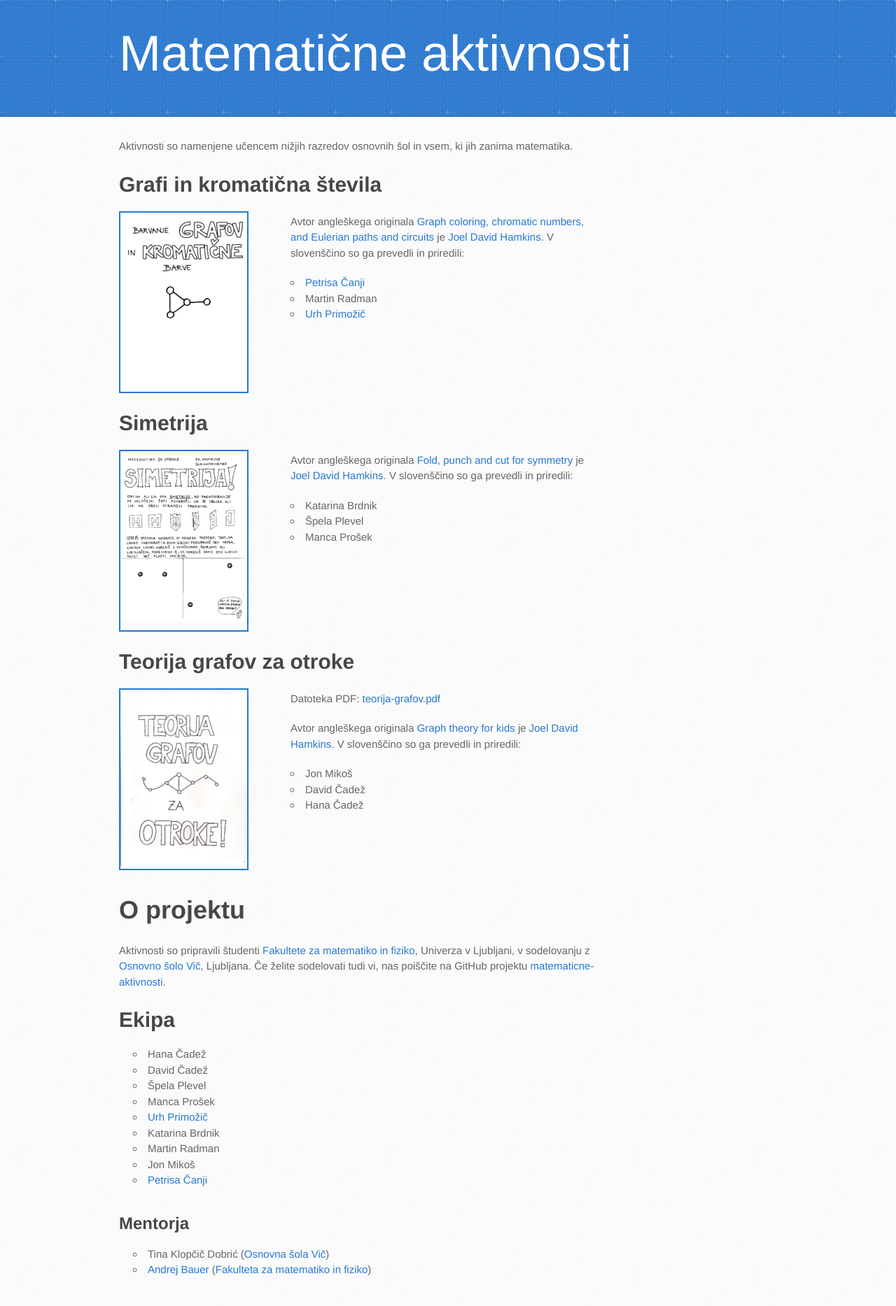
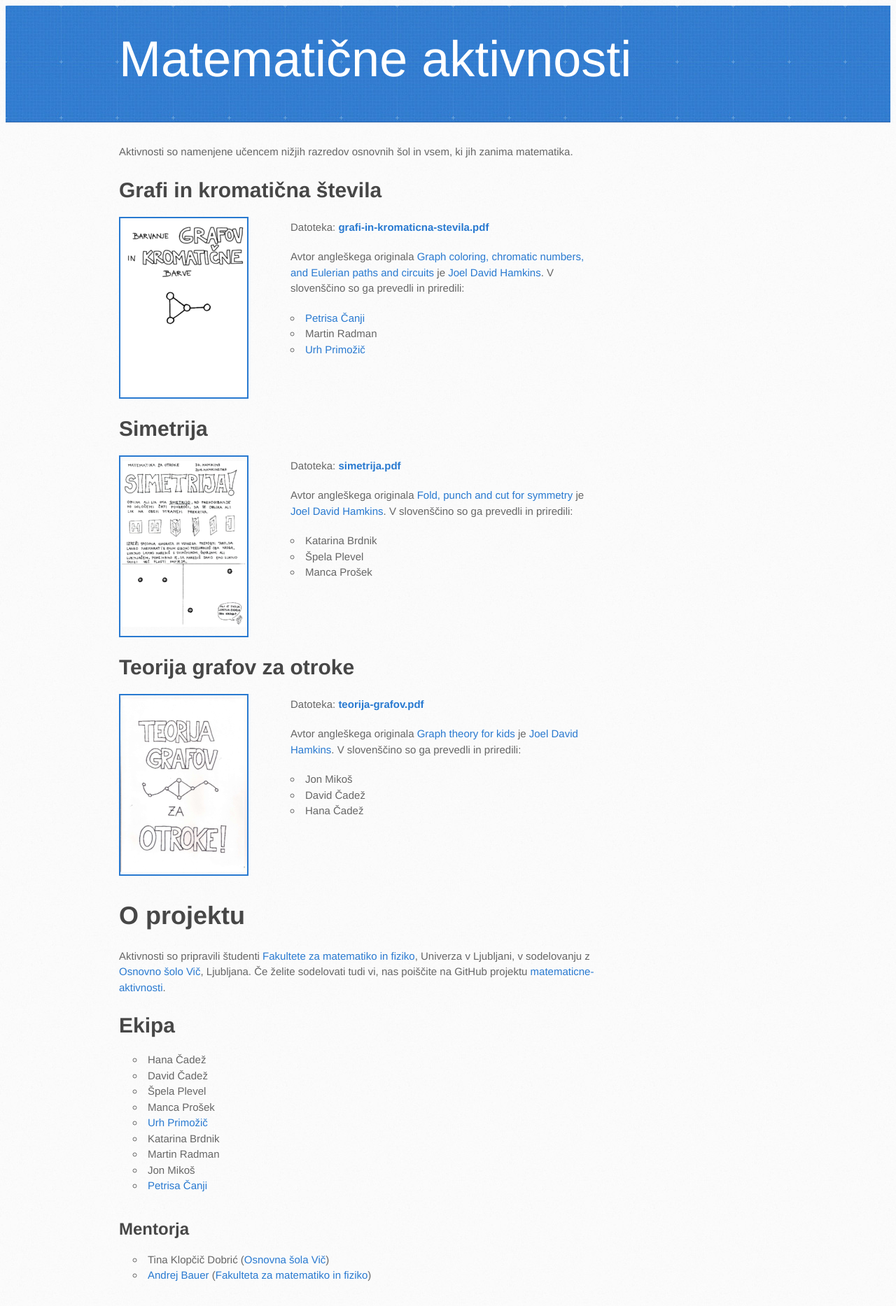
Before and after one commit to ul-fmf/matematicne-aktivnosti, a Jekyll site: the page built from index.md, in a window 1280 px wide. Shown: the whole page at 70% size. Built offline with Jekyll 4.4.1, drawn with Linux system fonts in a browser that asks for light colours; our own code applies the rules of GitHub Pages for plain Markdown files; the repository's description, which GitHub fills in, is left out.

Commit message:
Odstrani odvisnost od `github-pages`.

```diff
--- a/Gemfile
+++ b/Gemfile
@@ -1,4 +1,3 @@
 source "https://rubygems.org"
 
 gem "jekyll"
-gem "github-pages", group: :jekyll_plugins
--- a/_config.yml
+++ b/_config.yml
@@ -3,6 +3,11 @@ title: "Matematične aktivnosti"
 description: # you can place here a subtitle
 logo: # 120x120 px default image used for Twitter summary card
 locale: sl
+url: https://ul-fmf.github.io/matematicne-aktivnosti/
+
+sass:
+  sass_dir: _sass
+  style: compressed
 
 exclude:
   - .bundle
--- a/_layouts/default.html
+++ b/_layouts/default.html
@@ -4,23 +4,17 @@
     <meta charset='utf-8'>
     <meta http-equiv="X-UA-Compatible" content="IE=edge">
     <meta name="viewport" content="width=device-width, initial-scale=1, maximum-scale=1">
-    <link rel="stylesheet" href="{{ '/assets/css/style.css?v=' | append: site.github.build_revision | relative_url }}" media="screen" type="text/css">
-    <link rel="stylesheet" href="{{ '/assets/css/print.css' | relative_url }}" media="print" type="text/css">
+    <link rel="stylesheet" href="/assets/css/main.css" media="screen" type="text/css">
 
-    <!--[if lt IE 9]>
-    <script src="https://oss.maxcdn.com/html5shiv/3.7.3/html5shiv.min.js"></script>
-    <![endif]-->
-
-{% seo %}
   </head>
 
   <body>
     <header>
       <div class="inner">
         <a href="{{ '/' | absolute_url }}">
-          <h1>{{ site.title | default: site.github.repository_name }}</h1>
+          <h1>{{ site.title }}</h1>
         </a>
-        <h2>{{ site.description | default: site.github.project_tagline }}</h2>
+        <h2>{{ site.description }}</h2>
       </div>
     </header>
 
--- /dev/null
+++ b/assets/css/main.scss
@@ -0,0 +1,378 @@
+---
+sitemap: false
+---
+
+/* LAYOUT STYLES */
+body {
+  font-family: 'Helvetica Neue', Helvetica, Arial, serif;
+  font-size: 15px;
+  font-weight: 400;
+  line-height: 1.5;
+  color: #666;
+  background: #fafafa url(../images/body-bg.jpg) 0 0 repeat;
+}
+
+p {
+  margin-top: 0;
+}
+
+a {
+  color: #2879d0;
+}
+
+a:hover {
+  color: #2268b2;
+}
+
+header {
+  padding-top: 40px;
+  padding-bottom: 40px;
+  font-family: 'Helvetica Neue', Helvetica, Arial, serif;
+  background: #2e7bcf url(../images/header-bg.jpg) 0 0 repeat-x;
+  border-bottom: solid 1px #275da1;
+}
+
+header h1 {
+  white-space: nowrap;
+  width: 540px;
+  margin-top: 0;
+  margin-bottom: 0.2em;
+  font-size: 72px;
+  font-weight: normal;
+  line-height: 1;
+  color: #fff;
+}
+
+header h2 {
+  width: 540px;
+  margin-top: 0;
+  margin-bottom: 0;
+  font-size: 26px;
+  font-weight: normal;
+  line-height: 1.3;
+  color: #9ddcff;
+}
+
+.inner {
+  position: relative;
+  width: 940px;
+  margin: 0 auto;
+}
+
+#content-wrapper {
+  padding-top: 30px;
+  border-top: solid 1px #fff;
+}
+
+#main-content {
+  width: 690px;
+}
+
+#main-content img {
+  border: solid 2px #2879d0;
+  float: left;
+  margin-right: 4em;
+}
+
+#main-content img:hover {
+  border: solid 2px #2268b2;
+}
+
+
+#downloads {
+  margin-bottom: 40px;
+}
+
+a.button {
+  width: 134px;
+  height: 58px;
+  padding-top: 22px;
+  padding-left: 68px;
+  font-family: 'Helvetica Neue', Helvetica, Arial, serif;
+  font-size: 23px;
+  line-height: 1.2;
+  color: #fff;
+}
+a.button small {
+  display: block;
+  font-size: 11px;
+}
+header a.button {
+  position: absolute;
+  top: 0;
+  right: 0;
+  background: transparent url(../images/github-button.png) 0 0 no-repeat;
+}
+
+code, pre {
+  margin-bottom: 30px;
+  font-family: Monaco, "Bitstream Vera Sans Mono", "Lucida Console", Terminal, monospace;
+  font-size: 13px;
+  color: #222;
+}
+
+code {
+  padding: 0 3px;
+  background-color: #f2f8fc;
+  border: solid 1px #dbe7f3;
+}
+
+pre {
+  padding: 20px;
+  overflow: auto;
+  text-shadow: none;
+  background: #fff;
+  border: solid 1px #f2f2f2;
+}
+pre code {
+  padding: 0;
+  color: #2879d0;
+  background-color: #fff;
+  border: none;
+}
+
+ul, ol, dl {
+  margin-bottom: 10px;
+}
+
+
+/* COMMON STYLES */
+
+hr {
+  height: 0;
+  margin-top: 1em;
+  margin-bottom: 1em;
+  border: 0;
+  border-top: solid 1px #ddd;
+}
+
+table {
+  width: 100%;
+  border: 1px solid #ebebeb;
+}
+
+th {
+  font-weight: 500;
+}
+
+td {
+  font-weight: 300;
+  text-align: center;
+  border: 1px solid #ebebeb;
+}
+
+form {
+  padding: 20px;
+  background: #f2f2f2;
+
+}
+
+
+/* GENERAL ELEMENT TYPE STYLES */
+
+#main-content h1 {
+  margin-top: 0;
+  margin-bottom: 20px;
+  font-family: 'Helvetica Neue', Helvetica, Arial, serif;
+  font-size: 2.8em;
+  font-weight: normal;
+  color: #474747;
+}
+
+#main-content h2 {
+  margin-bottom: 20px;
+  font-family: 'Helvetica Neue', Helvetica, Arial, serif;
+  font-size: 2.4em;
+  font-weight: bold;
+  color: #474747;
+}
+
+#main-content h3 {
+  margin-top: 10px;
+  margin-bottom: 16px;
+  font-family: 'Helvetica Neue', Helvetica, Arial, serif;
+  font-size: 2.0em;
+  font-weight: bold;
+  color: #474747;
+}
+
+#main-content h4 {
+  margin-bottom: 8px;
+  font-family: 'Helvetica Neue', Helvetica, Arial, serif;
+  font-size: 1.6em;
+  font-weight: bold;
+  color: #474747;
+}
+
+#main-content h5 {
+  margin-bottom: 8px;
+  font-family: 'Helvetica Neue', Helvetica, Arial, serif;
+  font-size: 1.2em;
+  color: #474747;
+}
+
+#main-content h6 {
+  margin-bottom: 8px;
+  font-family: 'Helvetica Neue', Helvetica, Arial, serif;
+  font-size: 1em;
+  color: #474747;
+  text-indent: 3px;
+}
+
+p {
+  margin-bottom: 20px;
+}
+
+a {
+  text-decoration: none;
+}
+
+p a {
+  font-weight: 400;
+}
+
+blockquote {
+  padding: 0 0 0 30px;
+  margin-bottom: 20px;
+  font-size: 15px;
+  border-left: 10px solid #e9e9e9;
+}
+
+ul {
+  list-style: circle inside;
+  padding-left: 20px;
+}
+
+ol {
+  list-style-position: inside;
+  list-style: decimal;
+  padding-left: 20px;
+}
+
+dl dd {
+  font-style: italic;
+  font-weight: 100;
+}
+
+footer {
+  padding-top: 20px;
+  padding-bottom: 30px;
+  margin-top: 40px;
+  font-size: 13px;
+  color: #aaa;
+}
+
+footer a {
+  color: #666;
+}
+footer a:hover {
+  color: #444;
+}
+
+/* MISC */
+.clearfix:after {
+  display: block;
+  height: 0;
+  clear: both;
+  visibility: hidden;
+  content: '.';
+}
+
+.clearfix {display: inline-block;}
+* html .clearfix {height: 1%;}
+.clearfix {display: block;}
+
+/* #Media Queries
+================================================== */
+
+/* Smaller than standard 960 (devices and browsers) */
+@media only screen and (max-width: 959px) { }
+
+/* Tablet Portrait size to standard 960 (devices and browsers) */
+@media only screen and (min-width: 768px) and (max-width: 959px) {
+  .inner {
+    width: 740px;
+  }
+  header h1, header h2 {
+    width: 340px;
+  }
+  header h1 {
+    font-size: 60px;
+  }
+  header h2 {
+    font-size: 30px;
+  }
+  #main-content {
+    width: 490px;
+  }
+  #main-content h1:before,
+  #main-content h2:before,
+  #main-content h3:before,
+  #main-content h4:before,
+  #main-content h5:before,
+  #main-content h6:before {
+    padding-right: 0;
+    margin-left: 0;
+    content: none;
+  }
+}
+
+/* All Mobile Sizes (devices and browser) */
+@media only screen and (max-width: 767px) {
+  .inner {
+    width: 93%;
+  }
+  header {
+    padding: 20px 0;
+  }
+  header .inner {
+    position: relative;
+  }
+  header h1, header h2 {
+    width: 100%;
+  }
+  header h1 {
+    font-size: 48px;
+  }
+  header h2 {
+    font-size: 24px;
+  }
+  header a.button {
+    position: relative;
+    display: inline-block;
+    width: auto;
+    height: auto;
+    padding: 5px 10px;
+    margin-top: 15px;
+    font-size: 13px;
+    line-height: 1;
+    color: #2879d0;
+    text-align: center;
+    background-color: #9ddcff;
+    background-image: none;
+    border-radius: 5px;
+    -moz-border-radius: 5px;
+    -webkit-border-radius: 5px;
+  }
+  header a.button small {
+    display: inline;
+    font-size: 13px;
+  }
+  #main-content,
+  #main-content h1:before,
+  #main-content h2:before,
+  #main-content h3:before,
+  #main-content h4:before,
+  #main-content h5:before,
+  #main-content h6:before {
+    padding-right: 0;
+    margin-left: 0;
+    content: none;
+  }
+}
+
+/* Mobile Landscape Size to Tablet Portrait (devices and browsers) */
+@media only screen and (min-width: 480px) and (max-width: 767px) { }
+
+/* Mobile Portrait Size to Mobile Landscape Size (devices and browsers) */
+@media only screen and (max-width: 479px) { }
--- a/assets/css/print.scss
+++ /dev/null
@@ -1,231 +0,0 @@
----
----
-
-html, body, div, span, applet, object, iframe,
-h1, h2, h3, h4, h5, h6, p, blockquote, pre,
-a, abbr, acronym, address, big, cite, code,
-del, dfn, em, img, ins, kbd, q, s, samp,
-small, strike, strong, sub, sup, tt, var,
-b, u, i, center,
-dl, dt, dd, ol, ul, li,
-fieldset, form, label, legend,
-table, caption, tbody, tfoot, thead, tr, th, td,
-article, aside, canvas, details, embed,
-figure, figcaption, footer, header, hgroup,
-menu, nav, output, ruby, section, summary,
-time, mark, audio, video {
-  padding: 0;
-  margin: 0;
-  font: inherit;
-  font-size: 100%;
-  vertical-align: baseline;
-  border: 0;
-}
-/* HTML5 display-role reset for older browsers */
-article, aside, details, figcaption, figure,
-footer, header, hgroup, menu, nav, section {
-  display: block;
-}
-body {
-  line-height: 1;
-}
-ol, ul {
-  list-style: none;
-}
-blockquote, q {
-  quotes: none;
-}
-blockquote:before, blockquote:after,
-q:before, q:after {
-  content: '';
-  content: none;
-}
-table {
-  border-spacing: 0;
-  border-collapse: collapse;
-}
-body {
-  font-family: 'Helvetica Neue', Helvetica, Arial, serif;
-  font-size: 13px;
-  line-height: 1.5;
-  color: #000;
-}
-
-a {
-  font-weight: bold;
-  color: #d5000d;
-}
-
-header {
-  padding-top: 35px;
-  padding-bottom: 10px;
-}
-
-header h1 {
-  font-size: 48px;
-  font-weight: bold;
-  line-height: 1.2;
-  color: #303030;
-  letter-spacing: -1px;
-}
-
-header h2 {
-  font-size: 24px;
-  font-weight: normal;
-  line-height: 1.3;
-  color: #aaa;
-  letter-spacing: -1px;
-}
-#downloads {
-  display: none;
-}
-#main_content {
-  padding-top: 20px;
-}
-
-code, pre {
-  margin-bottom: 30px;
-  font-family: Monaco, "Bitstream Vera Sans Mono", "Lucida Console", Terminal;
-  font-size: 12px;
-  color: #222;
-}
-
-code {
-  padding: 0 3px;
-}
-
-pre {
-  padding: 20px;
-  overflow: auto;
-  border: solid 1px #ddd;
-}
-pre code {
-  padding: 0;
-}
-
-ul, ol, dl {
-  margin-bottom: 20px;
-}
-
-
-/* COMMON STYLES */
-
-table {
-  width: 100%;
-  border: 1px solid #ebebeb;
-}
-
-th {
-  font-weight: 500;
-}
-
-td {
-  font-weight: 300;
-  text-align: center;
-  border: 1px solid #ebebeb;
-}
-
-form {
-  padding: 20px;
-  background: #f2f2f2;
-
-}
-
-
-/* GENERAL ELEMENT TYPE STYLES */
-
-h1 {
-  font-size: 2.8em;
-}
-
-h2 {
-  margin-bottom: 8px;
-  font-size: 22px;
-  font-weight: bold;
-  color: #303030;
-}
-
-h3 {
-  margin-bottom: 8px;
-  font-size: 18px;
-  font-weight: bold;
-  color: #d5000d;
-}
-
-h4 {
-  font-size: 16px;
-  font-weight: bold;
-  color: #303030;
-}
-
-h5 {
-  font-size: 1em;
-  color: #303030;
-}
-
-h6 {
-  font-size: .8em;
-  color: #303030;
-}
-
-p {
-  margin-bottom: 20px;
-  font-weight: 300;
-}
-
-a {
-  text-decoration: none;
-}
-
-p a {
-  font-weight: 400;
-}
-
-blockquote {
-  padding: 0 0 0 30px;
-  margin-bottom: 20px;
-  font-size: 1.6em;
-  border-left: 10px solid #e9e9e9;
-}
-
-ul li {
-  padding-left: 20px;
-  list-style-position: inside;
-  list-style: disc;
-}
-
-ol li {
-  padding-left: 3px;
-  list-style-position: inside;
-  list-style: decimal;
-}
-
-dl dd {
-  font-style: italic;
-  font-weight: 100;
-}
-
-footer {
-  padding-top: 20px;
-  padding-bottom: 30px;
-  margin-top: 40px;
-  font-size: 13px;
-  color: #aaa;
-}
-
-footer a {
-  color: #666;
-}
-
-/* MISC */
-.clearfix:after {
-  display: block;
-  height: 0;
-  clear: both;
-  visibility: hidden;
-  content: '.';
-}
-
-.clearfix {display: inline-block;}
-* html .clearfix {height: 1%;}
-.clearfix {display: block;}
--- a/assets/css/style.scss
+++ /dev/null
@@ -1,4 +0,0 @@
----
----
-
-@import 'aktivnosti-theme';
--- a/index.md
+++ b/index.md
@@ -1,8 +1,15 @@
+---
+title: "Matematične aktivnosti"
+layout: default
+---
+
 Aktivnosti so namenjene učencem nižjih razredov osnovnih šol in vsem, ki jih zanima matematika.
 
 ### Grafi in kromatična števila
 
 [![Grafi in kromatična števila](/gradivo/thumbnail/grafi-in-kromaticna-stevila.png)](./gradivo/grafi-in-kromaticna-stevila.pdf)
+
+Datoteka: [**grafi-in-kromaticna-stevila.pdf**](./gradivo/grafi-in-kromaticna-stevila.pdf)
 
 Avtor angleškega originala [Graph coloring, chromatic numbers, and Eulerian paths and circuits](http://jdh.hamkins.org/math-for-seven-year-olds-graph-coloring-chromatic-numbers-eulerian-paths/) je [Joel David Hamkins](http://jdh.hamkins.org). V slovenščino so ga prevedli in priredili:
 
@@ -15,6 +22,8 @@ Avtor angleškega originala [Graph coloring, chromatic numbers, and Eulerian pat
 ### Simetrija
 
 [![Simetrija](/gradivo/thumbnail/simetrija.png)](./gradivo/simetrija.pdf)
+
+Datoteka: [**simetrija.pdf**](./gradivo/simetrija.pdf)
 
 Avtor angleškega originala [Fold, punch and cut for
 symmetry](http://jdh.hamkins.org/math-for-nine-year-olds-fold-punch-cut/) je [Joel David
@@ -63,4 +72,4 @@ Vič](http://www.osvic.si), Ljubljana. Če želite sodelovati tudi vi, nas poiš
 #### Mentorja
 
 * Tina Klopčič Dobrić ([Osnovna šola Vič](http://www.osvic.si))
-* [Andrej Bauer](https://andrej.com/) ([Fakulteta za matematiko in fiziko](https://www.fmf.uni-lj.si/si/))
+* [Andrej Bauer](http://www.andrej.com/) ([Fakulteta za matematiko in fiziko](https://www.fmf.uni-lj.si/si/))
```
Also changed, not shown: other parts of index.md (+1 -1 lines), 1 other file.
